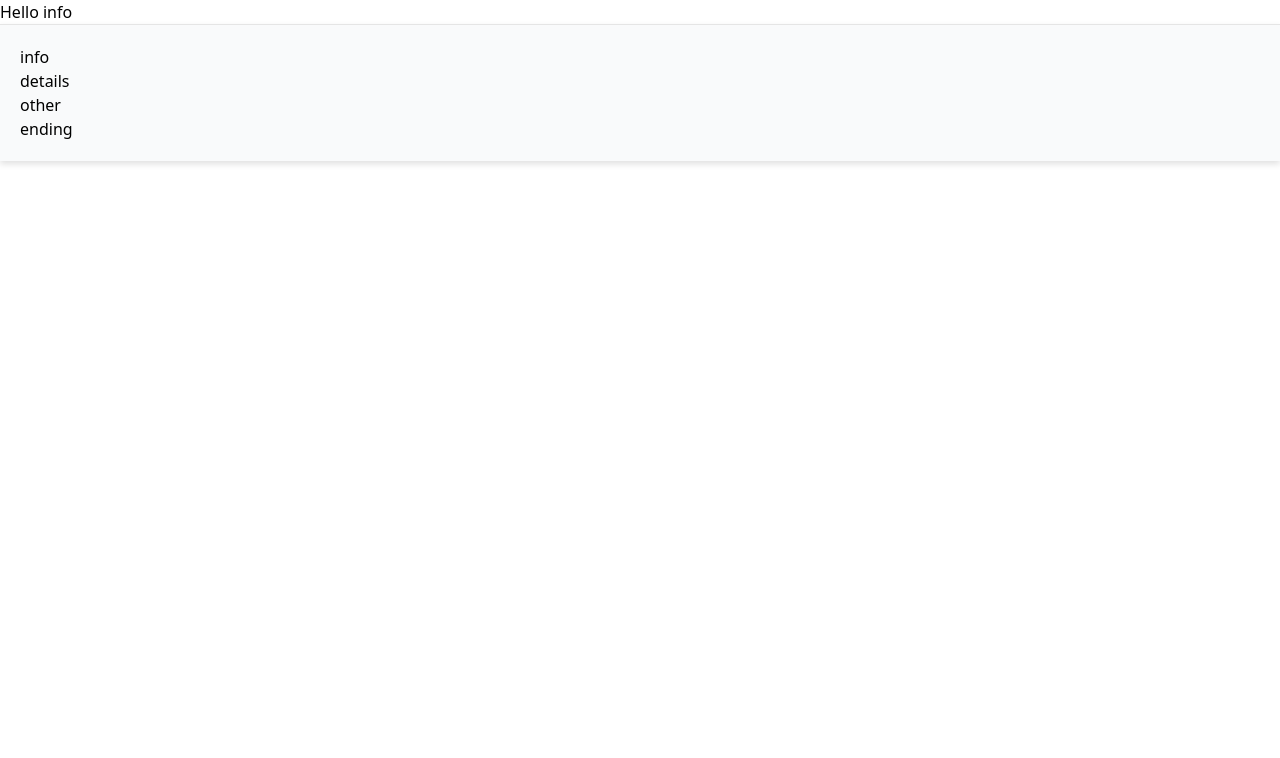
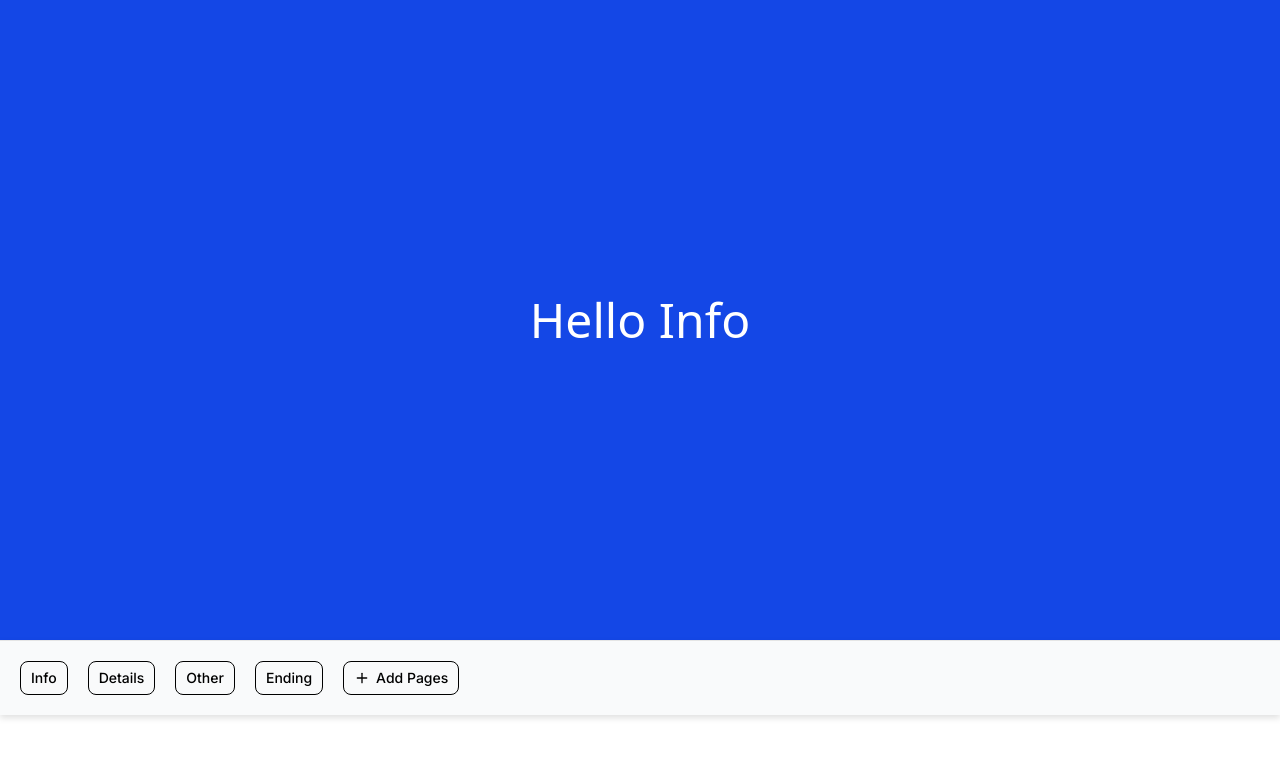
Before and after one commit to lavak00731/draggableMenu, a React (Vite) app: page / in a window 1280 px wide. Shown: the top 758 px of the page. Built offline with nearby package versions, Linux system fonts and the light colour scheme.

Commit message:
styling elements

```diff
--- a/package.json
+++ b/package.json
@@ -12,6 +12,7 @@
   "dependencies": {
     "@tailwindcss/vite": "^4.1.10",
     "@types/react-router-dom": "^5.3.3",
+    "lucide-react": "^0.518.0",
     "react": "^19.1.0",
     "react-dom": "^19.1.0",
     "react-router": "^7.6.2",
--- a/src/components/Nav.tsx
+++ b/src/components/Nav.tsx
@@ -1,16 +1,21 @@
 import { NavLink } from "react-router-dom"
 import type { pagesTypes } from "../types/pagesTypes"
+import { Plus } from 'lucide-react';
+
 export const Nav = ({pages}:{ pages: pagesTypes[] }) => {
   return (
     <nav className="bg-gray-50 drop-shadow-md p-5 border-neutral-200 border-t">
-        <ul>
+        <ul className="flex flex-row gap-x-5">
             {
                 pages.map((page:pagesTypes) =>{
-                    return <li key={page.id}>
-                                <NavLink to={page.route}>{page.name}</NavLink>
+                    return <li className="py-1.5 px-2.5 border rounded-lg" key={page.id}>
+                               <NavLink className="flex flex-row items-center gap-1.5 font-inter leading-5  capitalize font-medium text-sm" to={page.route}>
+                                  {page.name}
+                                </NavLink>
                             </li>
                 })
             }
+            <li className="py-1.5 px-2.5 border rounded-lg"><button className="flex flex-row items-center gap-1.5 font-inter leading-5 capitalize font-medium text-sm"><Plus size={16}/> Add Pages</button></li>
         </ul>
     </nav>
   )
--- a/src/index.css
+++ b/src/index.css
@@ -1 +1,4 @@
+@import url('https://fonts.googleapis.com/css2?family=Inter:ital,opsz,wght@0,14..32,100..900;1,14..32,100..900&display=swap');
 @import "tailwindcss";
+
+@theme {  --font-inter: "Inter", sans-serif; }
--- a/src/views/Page.tsx
+++ b/src/views/Page.tsx
@@ -2,8 +2,8 @@ import type { PageViewProps } from "../types/pageViewType";
 
 export const Page = ({ content }: PageViewProps) => {
   return (
-    <article className="bg">
-        <h1>Hello {content}</h1>
+    <article className="bg-blue-700 flex items-center justify-center h-[80lvh]">
+        <h1 className="text-white text-5xl capitalize">Hello {content}</h1>
     </article>
   );
 };
```
Also changed, not shown: index.html (line endings or trailing spaces), 1 other file (tests, documents, lock files or other folders).
